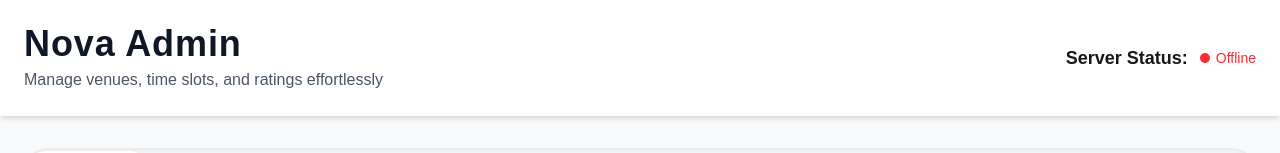
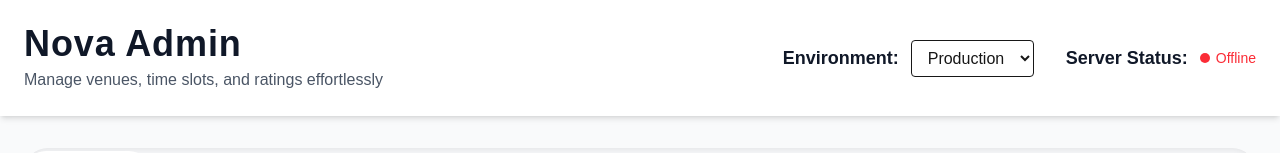
Before and after one commit to novaevent/Venue-Admin, a Next.js app: page / in a window 1280 px wide. Shown: the top 153 px of the page. Built offline with nearby package versions, Linux system fonts and the light colour scheme; no server answers.

Commit message:
Environment Selector added

```diff
--- a/app/layout.tsx
+++ b/app/layout.tsx
@@ -1,7 +1,8 @@
 import type { Metadata } from "next";
 import { Geist, Geist_Mono } from "next/font/google";
 import "./globals.css";
-import { Toaster } from "react-hot-toast"; // ✅ Import Toaster
+import { Toaster } from "react-hot-toast";
+import { AppContextProvider } from "@/contexts/AppContext";
 
 const geistSans = Geist({
   variable: "--font-geist-sans",
@@ -28,9 +29,8 @@ export default function RootLayout({
       <body
         className={`${geistSans.variable} ${geistMono.variable} antialiased`}
       >
-        {/* Add Toaster so toast messages show globally */}
         <Toaster position="top-right" reverseOrder={false} />
-        {children}
+        <AppContextProvider>{children}</AppContextProvider>
       </body>
     </html>
   );
--- a/components/Header.tsx
+++ b/components/Header.tsx
@@ -1,28 +1,36 @@
 "use client";
-import React, { useEffect, useState } from "react";
+import { useAppContext } from "@/contexts/AppContext";
+import React, { useCallback, useEffect, useState } from "react";
 
 export default function Header() {
+  const { url, setEnvironment } = useAppContext();
+
   const [isActive, setIsActive] = useState<boolean>(false);
+  const [selectedServer, setSelectedServer] = useState<"local" | "prod">(
+    "prod"
+  );
 
-  useEffect(() => {
-    const pingServer = () => {
-      fetch(`${process.env.NEXT_PUBLIC_API_URL}/ping`, { method: "HEAD" })
+  const pingServer = useCallback(() => {
+    fetch(`${url}/ping`, { method: "HEAD" })
       .then((res) => {
         console.log("Ping status:", res.status, res.ok);
         setIsActive(true);
       })
-        .catch((err) => {
-          console.log("Ping Failed!", err);
+      .catch(() => {
+        console.log("Ping Failed!");
         setIsActive(false);
       });
-    };
+  }, [url]);
 
+  useEffect(() => {
+    setEnvironment(selectedServer);
+  }, [selectedServer, setEnvironment]);
+
+  useEffect(() => {
     pingServer();
-
     const interval = setInterval(pingServer, 30000);
-
     return () => clearInterval(interval);
-  }, []);
+  }, [pingServer]);
 
   return (
     <div className="bg-white shadow-md">
@@ -35,8 +43,28 @@ export default function Header() {
             Manage venues, time slots, and ratings effortlessly
           </p>
         </div>
+        <div className="flex flex-row items-center gap-x-8">
           <div className="flex flex-row items-center gap-x-3">
-          <div className="font-semibold text-lg">Server Status:</div>
+            <div className="font-semibold text-lg text-gray-900">
+              Environment:
+            </div>
+            <select
+              id="venue"
+              value={selectedServer}
+              onChange={(e) =>
+                setSelectedServer(e.target.value as "local" | "prod")
+              }
+              className="border rounded px-3 py-2"
+              defaultValue={selectedServer}
+            >
+              <option value="prod">Production</option>
+              <option value="local">Local</option>
+            </select>
+          </div>
+          <div className="flex flex-row items-center gap-x-3">
+            <div className="font-semibold text-lg text-gray-900">
+              Server Status:
+            </div>
             {isActive ? (
               <div className="flex flex-row items-center gap-x-1.5">
                 <div className="h-2.5 w-2.5 bg-green-500 rounded-full"></div>
@@ -51,5 +79,6 @@ export default function Header() {
           </div>
         </div>
       </div>
+    </div>
   );
 }
--- a/components/SlotForm.tsx
+++ b/components/SlotForm.tsx
@@ -40,6 +40,7 @@ export const SlotForm = ({
   }, [formData.start_time]);
 
   const handleSubmit = () => {
+    console.log(formData);
     if (!formData.venue_id) return alert("Please select a venue");
     if (!formData.label) return alert("Please enter slot label");
     if (!formData.start_time || !formData.end_time)
@@ -58,9 +59,7 @@ export const SlotForm = ({
     <div className="space-y-4 text-black">
       <select
         value={formData.venue_id}
-        onChange={(e) =>
-          setFormData({ ...formData, venue_id: Number(e.target.value) })
-        }
+        onChange={(e) => setFormData({ ...formData, venue_id: e.target.value })}
         className={`w-full p-3 border border-gray-300 rounded-lg text-black focus:ring-2 focus:ring-blue-500 focus:border-transparent ${
           (venues?.length || 0) === 0 ? "bg-gray-100 cursor-not-allowed" : ""
         }`}
@@ -96,7 +95,6 @@ export const SlotForm = ({
             }}
             showTimeSelect
             timeIntervals={15}
-            // dateFormat="dd/MM/yyyy hh:mm aa"
             dateFormat="Pp"
             className="p-3 border border-gray-300 rounded-lg text-black focus:ring-2 focus:ring-blue-500 focus:border-transparent"
           />
@@ -111,7 +109,6 @@ export const SlotForm = ({
             }}
             showTimeSelect
             timeIntervals={15}
-            // dateFormat="dd/MM/yyyy hh:mm aa"
             dateFormat="Pp"
             minDate={formData.start_time || undefined}
             maxDate={formData.start_time || undefined}
--- /dev/null
+++ b/contexts/AppContext.tsx
@@ -0,0 +1,39 @@
+"use client";
+import React, { createContext, useContext, useEffect, useState } from "react";
+
+type AppContextType = {
+  environment: "local" | "prod";
+  setEnvironment: React.Dispatch<React.SetStateAction<"local" | "prod">>;
+  url: string;
+};
+
+export const AppContext = createContext<AppContextType | undefined>(undefined);
+
+export const AppContextProvider = ({
+  children,
+}: {
+  children: React.ReactNode;
+}) => {
+  const [environment, setEnvironment] = useState<"local" | "prod">("prod");
+  const [url, setUrl] = useState<string>(process.env.NEXT_PUBLIC_API_URL ?? "");
+
+  useEffect(() => {
+    if (environment === "local")
+      setUrl(process.env.NEXT_PUBLIC_API_DEV_URL ?? "");
+    else setUrl(process.env.NEXT_PUBLIC_API_URL ?? "");
+  }, [environment]);
+
+  return (
+    <AppContext.Provider value={{ environment, setEnvironment, url }}>
+      {children}
+    </AppContext.Provider>
+  );
+};
+
+export const useAppContext = () => {
+  const context = useContext(AppContext);
+  if (!context) {
+    throw new Error("useAppContext must be used within an AppContextProvider");
+  }
+  return context;
+};
```
Lines whose indentation alone changed are shown as unchanged.
